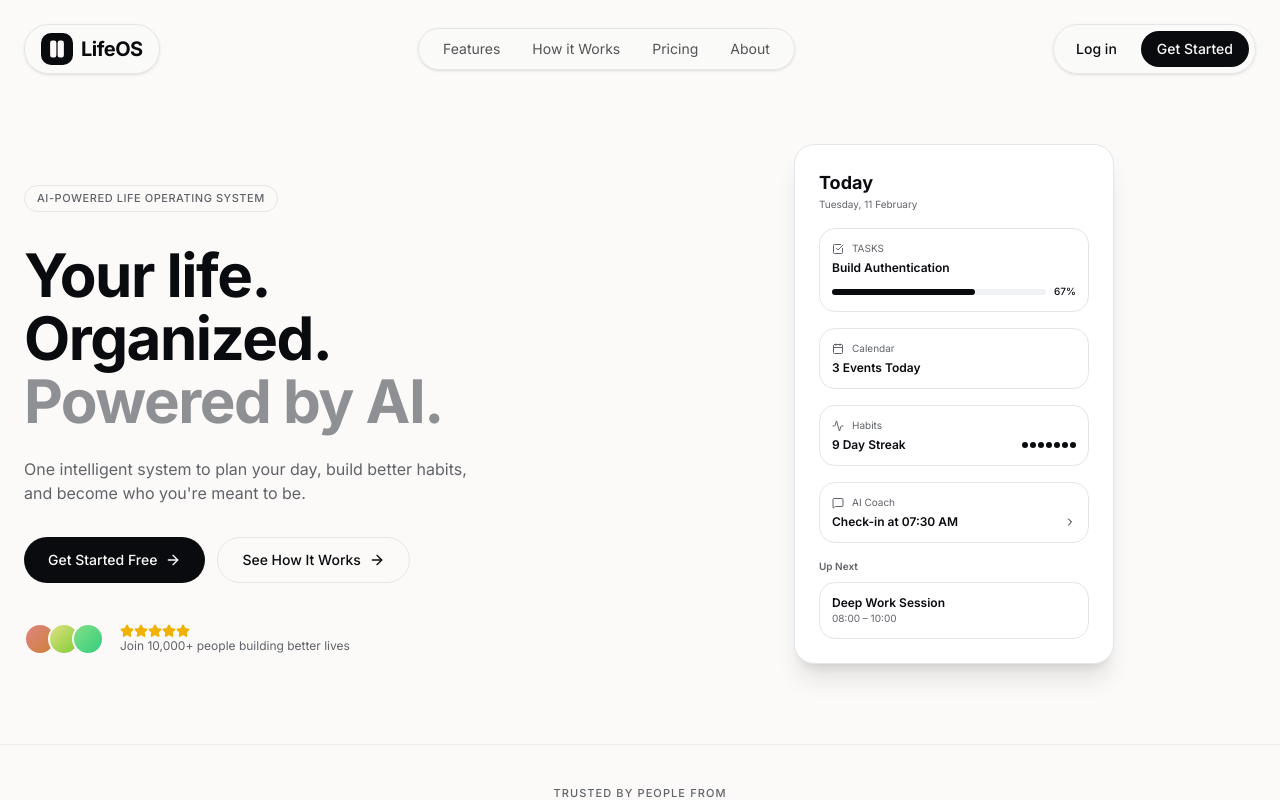
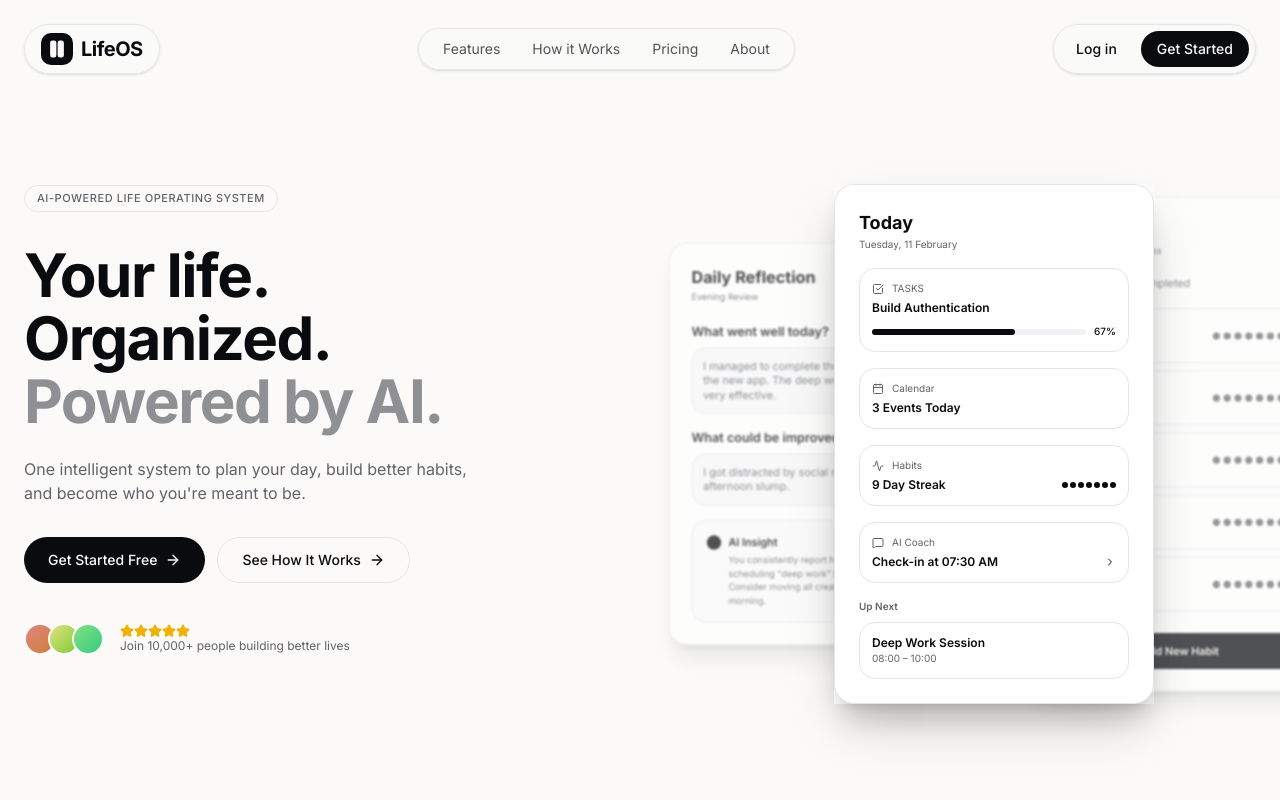
Before and after one commit to HarryMofoka/TetherOS, a Next.js app: page / in a window 1280 px wide. Shown: the top 800 px of the page. Built offline with nearby package versions, Linux system fonts and the light colour scheme.

Commit message:
Add Habits and Journal cards to the hero section layout side-by-side

```diff
--- a/app/page.tsx
+++ b/app/page.tsx
@@ -3,6 +3,8 @@ import { ArrowRight, Calendar, Activity, CheckSquare, Book, BarChart, MessageSqu
 import { SiteLayout } from "@/components/site/SiteLayout";
 import Link from "next/link";
 import { TodayPhone } from "@/components/mock/TodayPhone";
+import { HabitsCard } from "@/components/mock/HabitsCard";
+import { JournalCard } from "@/components/mock/JournalCard";
 import { LifeScoreRing } from "@/components/mock/charts";
 import { PrivacySection, MemorySection, OfflineSection, TestimonialsSection, FaqSection, TrustBadges } from "@/components/site/sections";
 
@@ -71,8 +73,16 @@ export default function Home() {
               </div>
             </div>
           </div>
-          <div className="relative flex items-center justify-center">
-            <TodayPhone />
+          <div className="relative flex h-[600px] w-full items-center justify-center lg:ml-10">
+            <div className="absolute left-1/2 top-1/2 z-10 -translate-x-1/2 -translate-y-1/2 shadow-2xl transition-transform hover:-translate-y-2">
+              <TodayPhone />
+            </div>
+            <div className="hidden md:block absolute left-[80%] top-1/2 z-0 -translate-x-1/2 -translate-y-1/2 scale-90 opacity-70 blur-[1px] transition-all hover:z-20 hover:scale-100 hover:opacity-100 hover:blur-none hover:shadow-2xl">
+              <HabitsCard />
+            </div>
+            <div className="hidden md:block absolute left-[20%] top-1/2 z-0 -translate-x-1/2 -translate-y-1/2 scale-90 opacity-70 blur-[1px] transition-all hover:z-20 hover:scale-100 hover:opacity-100 hover:blur-none hover:shadow-2xl">
+              <JournalCard />
+            </div>
           </div>
         </div>
       </section>
--- /dev/null
+++ b/components/mock/HabitsCard.tsx
@@ -0,0 +1,38 @@
+import React from "react";
+
+export function HabitsCard() {
+  const habits = [
+    { name: "Workout", streak: "6 Day Streak" },
+    { name: "Read Books", streak: "12 Day Streak" },
+    { name: "Meditate", streak: "4 Day Streak" },
+    { name: "No Sugar", streak: "8 Day Streak" },
+    { name: "Journal", streak: "7 Day Streak" },
+  ];
+  return (
+    <div className="w-[320px] rounded-2xl border border-border bg-card p-6 shadow-xl">
+      <div className="space-y-4">
+        <div>
+          <div className="text-lg font-bold">Habits</div>
+          <div className="text-[10px] text-muted-foreground">Track your daily progress</div>
+        </div>
+        <div className="flex items-center gap-2 text-xs">
+          <span className="rounded-full bg-foreground px-3 py-1 font-medium text-background">All</span>
+          <span className="text-muted-foreground">Active</span>
+          <span className="text-muted-foreground">Completed</span>
+        </div>
+        <div className="space-y-2">
+          {habits.map(h => (
+            <div key={h.name} className="flex items-center justify-between rounded-xl border border-border p-3">
+              <div>
+                <div className="text-sm font-semibold">{h.name}</div>
+                <div className="text-[10px] text-muted-foreground">{h.streak}</div>
+              </div>
+              <div className="flex gap-1">{Array.from({length: 7}).map((_,i) => <div key={i} className="h-2 w-2 rounded-full bg-foreground/60" />)}</div>
+            </div>
+          ))}
+        </div>
+        <button className="mt-2 w-full rounded-xl bg-foreground py-3 text-xs font-semibold text-background">+ Add New Habit</button>
+      </div>
+    </div>
+  );
+}
--- /dev/null
+++ b/components/mock/JournalCard.tsx
@@ -0,0 +1,42 @@
+import React from "react";
+
+export function JournalCard() {
+  return (
+    <div className="w-[320px] rounded-2xl border border-border bg-card p-6 shadow-xl">
+      <div className="space-y-5">
+        <div className="flex items-center justify-between">
+          <div>
+            <div className="text-lg font-bold">Daily Reflection</div>
+            <div className="text-[10px] text-muted-foreground">Evening Review</div>
+          </div>
+          <div className="text-xs font-semibold">Today, 8:00 PM</div>
+        </div>
+        <div className="space-y-4">
+          <div>
+            <div className="text-sm font-semibold">What went well today?</div>
+            <div className="mt-2 rounded-xl border border-border bg-muted/50 p-3 text-xs text-muted-foreground">
+              I managed to complete the core feature for the new app. The deep work session was very effective.
+            </div>
+          </div>
+          <div>
+            <div className="text-sm font-semibold">What could be improved?</div>
+            <div className="mt-2 rounded-xl border border-border bg-muted/50 p-3 text-xs text-muted-foreground">
+              I got distracted by social media during my afternoon slump.
+            </div>
+          </div>
+          <div className="rounded-xl border border-border p-4 bg-muted/30">
+            <div className="flex gap-2">
+              <div className="h-4 w-4 shrink-0 rounded-full bg-foreground" />
+              <div>
+                <div className="text-xs font-semibold">AI Insight</div>
+                <div className="mt-1 text-[10px] text-muted-foreground">
+                  You consistently report higher focus when scheduling "deep work" blocks before noon. Consider moving all creative tasks to the morning.
+                </div>
+              </div>
+            </div>
+          </div>
+        </div>
+      </div>
+    </div>
+  );
+}
--- a/components/site/SiteLayout.tsx
+++ b/components/site/SiteLayout.tsx
@@ -4,7 +4,7 @@ import { SiteFooter } from "./SiteFooter";
 
 export function SiteLayout({ children }: { children: ReactNode }) {
   return (
-    <div className="min-h-screen bg-background">
+    <div className="min-h-screen bg-background overflow-x-hidden">
       <SiteHeader />
       <main className="pt-28">{children}</main>
       <SiteFooter />
```
